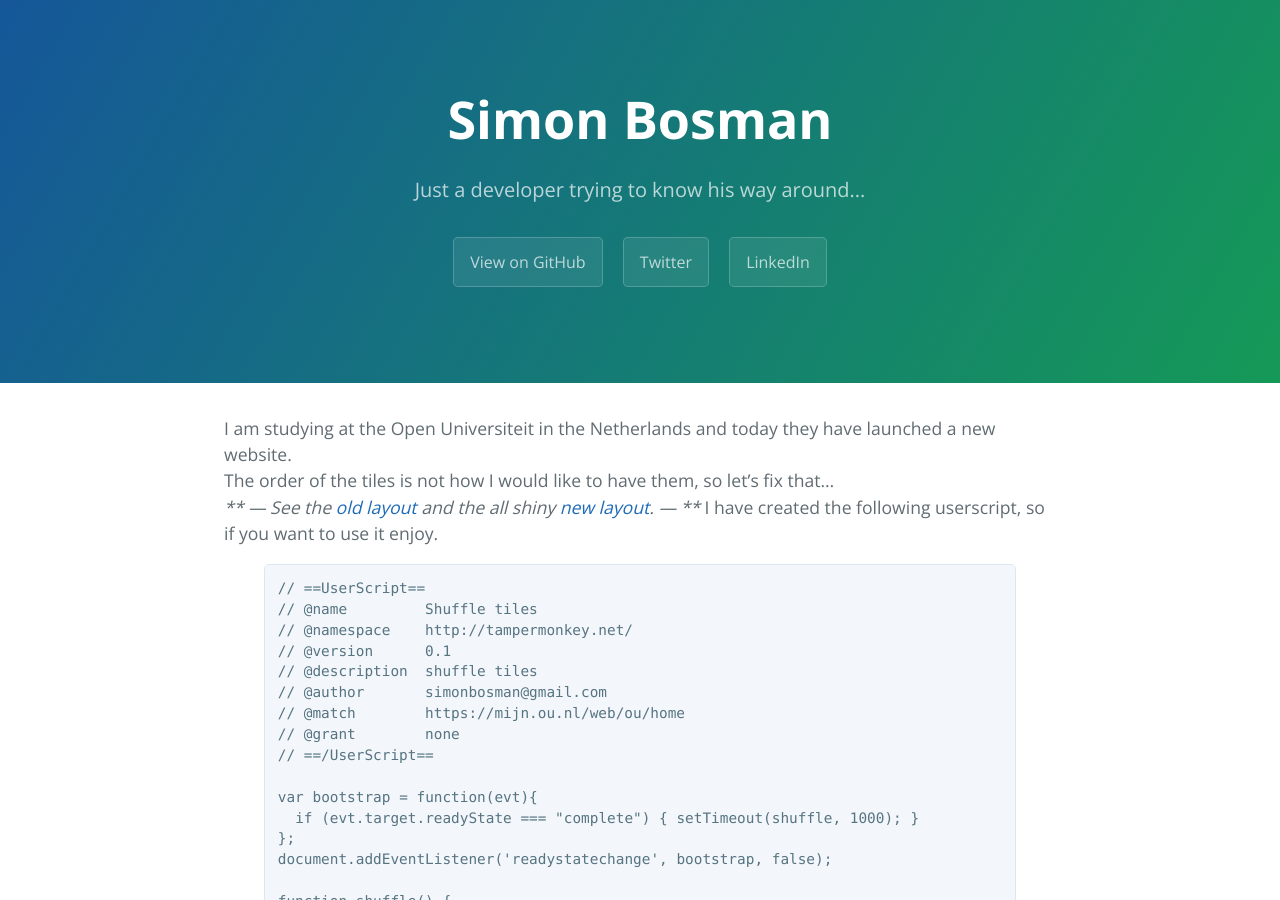
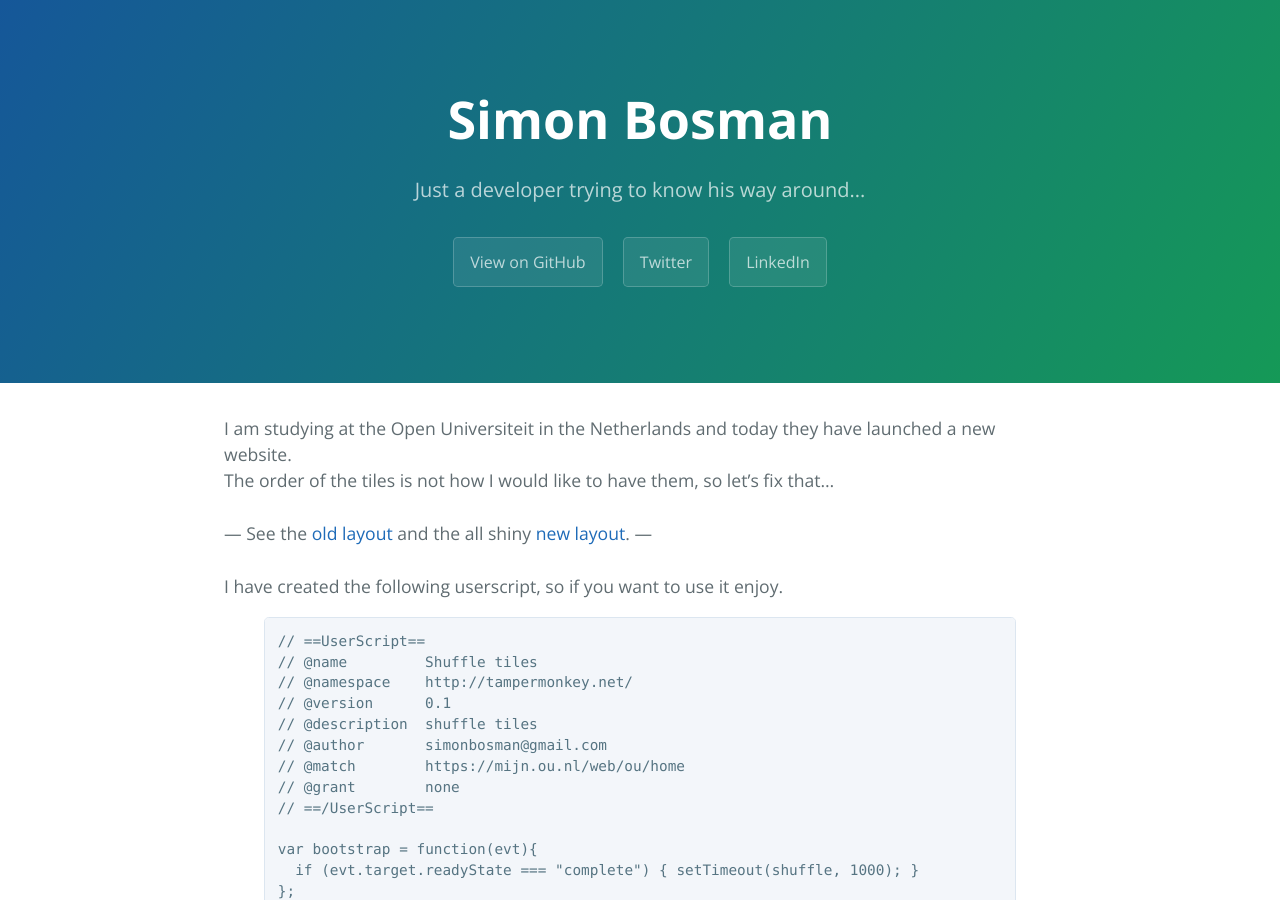
Before and after one commit to simonbosman/simonbosman.github.io, a Jekyll site: the page built from _posts/2017-01-23-ou-tiles.md, in a window 1280 px wide and 900 px high. Built offline with Jekyll 4.4.1, drawn with Linux system fonts in a browser that asks for light colours.

Commit message:
Update 2017-01-23-ou-tiles.md

```diff
--- a/_posts/2017-01-23-ou-tiles.md
+++ b/_posts/2017-01-23-ou-tiles.md
@@ -6,13 +6,12 @@ categories: main
 ---
 
 I am studying at the Open Universiteit in the Netherlands and today they have launched a new website.<br>
-The order of the tiles is not how I would like to have them, so let's fix that...<br>
-***
+The order of the tiles is not how I would like to have them, so let's fix that...<br><br>
 ---
 See the [old layout](https://github.com/simonbosman/simonbosman.github.io/blob/master/content/oldTiles.PNG)
 and the all shiny [new layout](https://github.com/simonbosman/simonbosman.github.io/blob/master/content/newTiles.PNG).
 ---
-***
+<br><br>
 I have created the following userscript, so if you want to use it enjoy.
 
 
```
